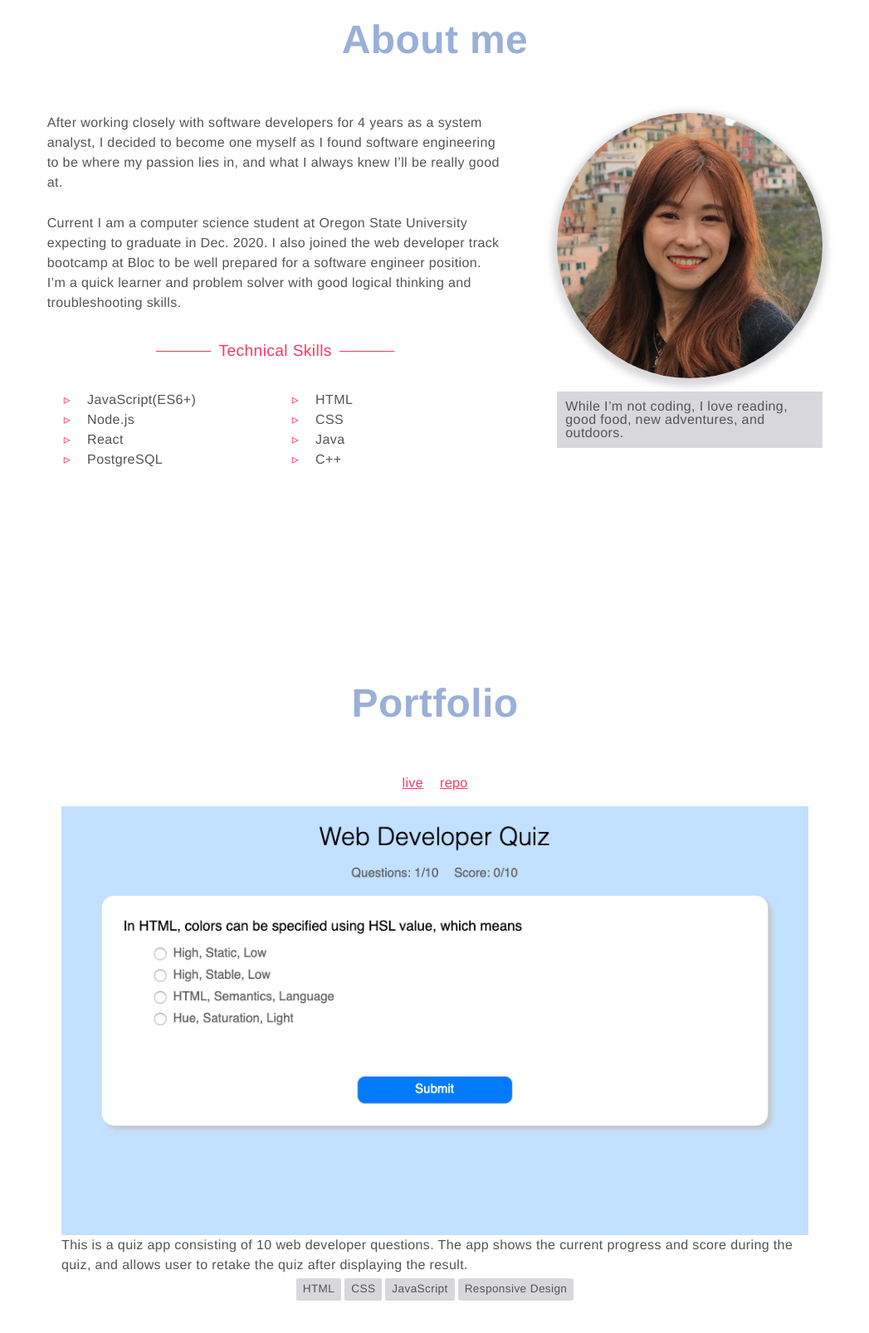
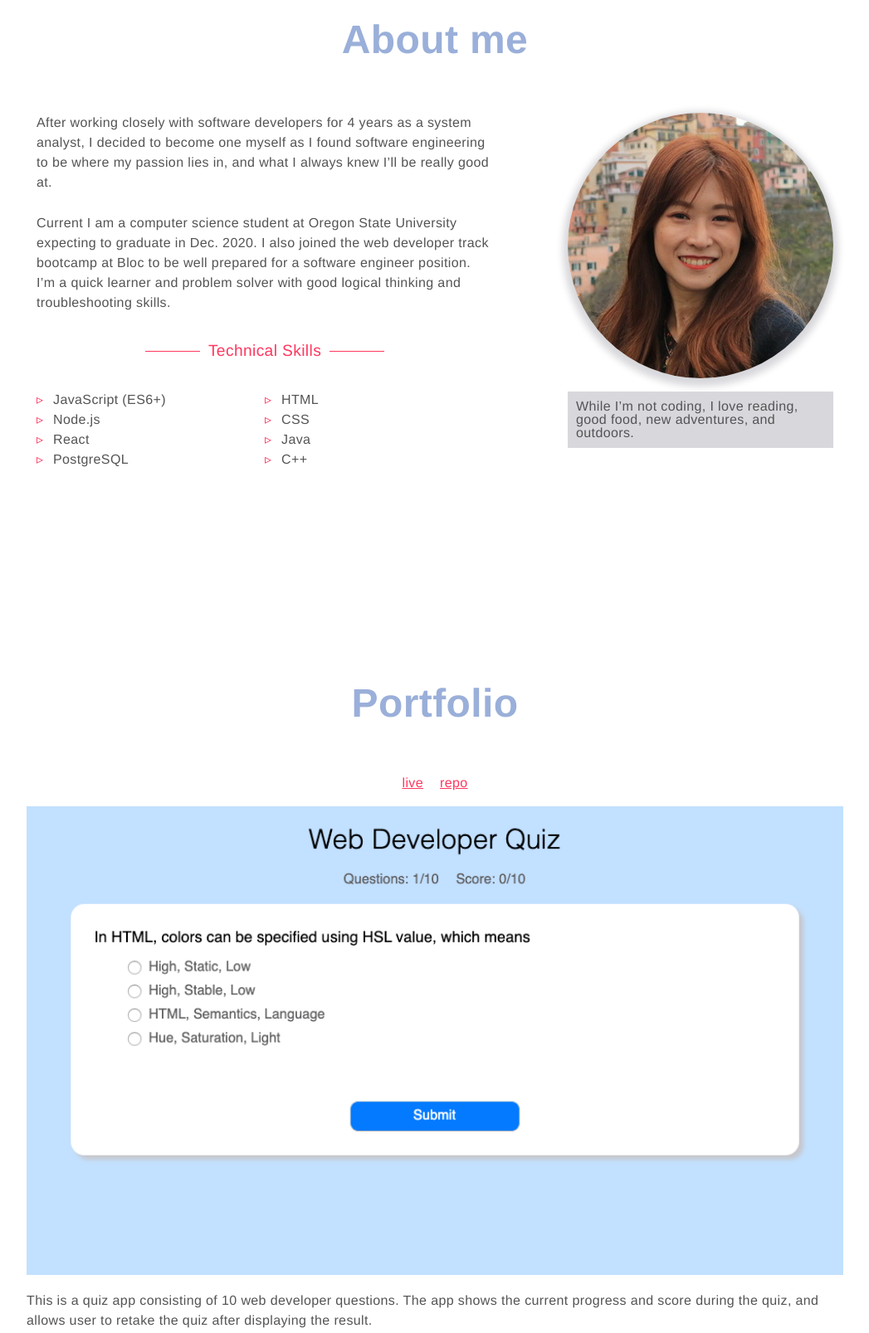
Before and after one commit to asching7108/CS290-Project, a plain HTML site: page index.html in a window 1280 px wide. Shown: the part 840-2447 px from the top of the page at 83% size, without its empty margins (116-1163 px from the left). Drawn offline with nearby package versions, Linux system fonts and the light colour scheme.

Commit message:
improved responsive layout

```diff
--- a/index.html
+++ b/index.html
@@ -23,6 +23,7 @@
   </div>
   <main role="main">
     <header id="home" role="heading" class="col">
+      <div class="header-container col">
       <div class="header-content">
         <h3 class="intro">Hello, my name is </span>
         <h1 class="title">Esther Lin.</h1>
@@ -31,17 +32,18 @@
       <div class="arrow-down-link link" dest="about">
         <i class="fas fa-arrow-down"></i>
       </div>
+    </div>
     </header>
     <section id="about" class="section-content col">
       <h4 class="page-title">About me</h4>
-      <div class="about-content">
+      <div class="about-content col">
         <div class="about-left">
           <p>After working closely with software developers for 4 years as a system analyst, I decided to become one myself as I found software engineering to be where my passion lies in, and what I always knew I’ll be really good at.</p>
           <p>Current I am a computer science student at Oregon State University expecting to graduate in Dec. 2020. I also joined the web developer track bootcamp at Bloc to be well prepared for a software engineer position. I’m a quick learner and problem solver with good logical thinking and troubleshooting skills.</p>
           <h5 class="block-title">Technical Skills</h5>
-          <div class="row">
+          <div class="tech-block col">
             <ul class="tech-skills col">
-              <li class="skill">JavaScript(ES6+)</li>
+              <li class="skill">JavaScript (ES6+)</li>
               <li class="skill">Node.js</li>
               <li class="skill">React</li>
               <li class="skill">PostgreSQL</li>
@@ -70,7 +72,7 @@
         </div>
         <img src="images/quiz-app.png" alt="screenshot of project" class="project-img">
         <p class="project-desc">This is a quiz app consisting of 10 web developer questions. The app shows the current progress and score during the quiz, and allows user to retake the quiz after displaying the result.</p>
-        <div class="project-tech-block row">
+        <div class="project-tech-block">
           <span class="project-tech">HTML</span>
           <span class="project-tech">CSS</span>
           <span class="project-tech">JavaScript</span>
--- a/main.css
+++ b/main.css
@@ -16,6 +16,7 @@ body {
   display: flex;
   flex-direction: column;
   justify-content: center;
+  align-items: stretch;
 }
 
 .row {
@@ -25,7 +26,8 @@ body {
 }
 
 nav,
-footer, header {
+footer,
+header {
   background-color: #252A34;
   color: #FFFFFF;
 }
@@ -39,7 +41,6 @@ nav {
   padding-right: 2%;
   height: 50px;
   border-bottom: 1px solid #FF6482;
-  text-align: right;
 }
 
 .nav-links {
@@ -53,6 +54,7 @@ nav {
   display: flex;
   flex-direction: column;
   justify-content: space-evenly;
+  align-self: stretch;
   text-align: center;
 }
 
@@ -61,6 +63,7 @@ nav {
 }
 
 .hamburger {
+  align-self: flex-end;
   font-size: 24px;
 }
 
@@ -87,17 +90,31 @@ nav {
   margin: 0 auto;
 }
 
-header, section {
+header,
+section {
   min-height: 100vh;
 }
 
+.header-container {
+  align-self: stretch;
+  margin: 0 8%;
+}
 .header-content {
   margin: 0 8%;
+  width: 80vw;
+  max-width: 1000px;
+}
+
+h1,
+h2,
+h3 {
+  margin-left: 20px;
+  margin-right: 20px;
 }
 
 .section-content {
+  margin: 0 8%;
   min-height: 100vh;
-  margin: 0 8%;
   justify-content: flex-start;
   align-items: center;
 }
@@ -107,7 +124,8 @@ h1 {
   font-weight: 600;
 }
 
-h2, h4 {
+h2,
+h4 {
   font-size: 3em;
   color: #9AAFD9;
 }
@@ -115,6 +133,10 @@ h2, h4 {
 h3 {
   color: #FF6482;
   font-weight: normal;
+}
+
+h4 {
+  text-align: center;
 }
 
 h5 {
@@ -164,12 +186,8 @@ ul {
 }
 
 .about-content {
-  display: flex;
-  flex-direction: column;
-  justify-content: center;
   width: 80vw;
-  max-width: 1200px;
-  align-items: center;
+  max-width: 1000px;
 }
 
 .about-left,
@@ -184,16 +202,18 @@ ul {
 }
 
 .about-right {
-  align-items: center;
+  align-self: center;
   margin: 0 20px 20px;
   width: auto;
   max-width: 50%;
+  align-items: center;
 }
 
 .about-img {
   box-shadow: 0px 4px 8px 6px #D8D8DC;
   border-radius: 50%;
   max-width: 100%;
+  margin-top: 2em;
 }
 
 .about-right p {
@@ -216,22 +236,38 @@ ul {
   height: 1px;
   position: relative;
   top: -0.3em;
-  margin: 0 0.5em;
   background-color: #FF375F;
 }
 
-.skill::before {
-    content: "▹";
-    color: #FF375F;
-    position: relative;
-    right: 20px;
+.block-title:before {
+  margin-right: 0.5em;
+}
+
+.block-title:after {
+  margin-left: 0.5em;
 }
 
 .tech-skills {
-  width: 50%;
+  width: auto;
   justify-content: flex-start;
-  margin-top: 0;
-  margin-bottom: 2em;
+  margin: 0;
+}
+
+.skill {
+  position: relative;
+  left: -20px;
+}
+
+.skill::before {
+  content: "▹";
+  color: #FF375F;
+  position: absolute;
+  left: -20px;
+}
+
+.portfolio-content {
+  width: calc(80vw - 40px);
+  max-width: 1000px;
 }
 
 .project-link {
@@ -240,28 +276,27 @@ ul {
 }
 
 .project-img {
-  display: block;
-  width: 90%;
-  max-width: 1000px;
-  margin: auto;
+  width: 100%;
 }
 
 .project-desc {
-  display: block;
-  width: 90%;
-  max-width: 1000px;
   line-height: 1.5;
-  margin: auto;
+}
+
+.project-tech-block {
+  text-align: center;
 }
 
 .project-tech {
   font-size: 0.85em;
   display: inline-block;
   background-color: #D8D8DC;
-  height: 1.5em;
+  text-align: center;
+  vertical-align: middle;
   margin: 4px 2px;
-  padding: 6px 8px 0;
+  padding: 6px 8px 6px;
   border-radius: 5%;
+  line-height: normal;
 }
 
 .bottom-section {
@@ -274,7 +309,7 @@ ul {
   text-align: center;
 }
 
-.contact-content a {
+.contact-link {
   border: 1px solid #FF375F;
   border-radius: 5px;
   color: #FF375F;
@@ -330,10 +365,6 @@ footer p {
     flex-direction: row;
     justify-content: flex-end;
   }
-  .page-link {
-    display: inline-block;
-    margin: 0 1.25vw;
-  }
   .sidebar {
     display: flex;
     position: fixed;
@@ -357,14 +388,26 @@ footer p {
   }
 }
 
+@media screen and (min-width: 320px) {
+  .tech-block {
+    flex-direction: row;
+  }
+  .tech-skills {
+    width: 50%;
+  }
+}
+
 @media screen and (min-width: 800px) {
   .about-content {
     flex-direction: row;
-    justify-content: space-evenly;
-    align-items: flex-start;
+    justify-content: space-between;
   }
   .about-right {
+    align-self: flex-start;
     max-width: 40%;
+  }
+  .about-img {
+    margin-top: 0;
   }
 }
 
@@ -405,4 +448,10 @@ footer p {
   .fa-arrow-down:before {
     font-size: 0.75em;
   }
+  .block-title {
+    font-size: 1em;
+  }
+  .skill {
+    font-size: 0.8em;
+  }
 }
```
